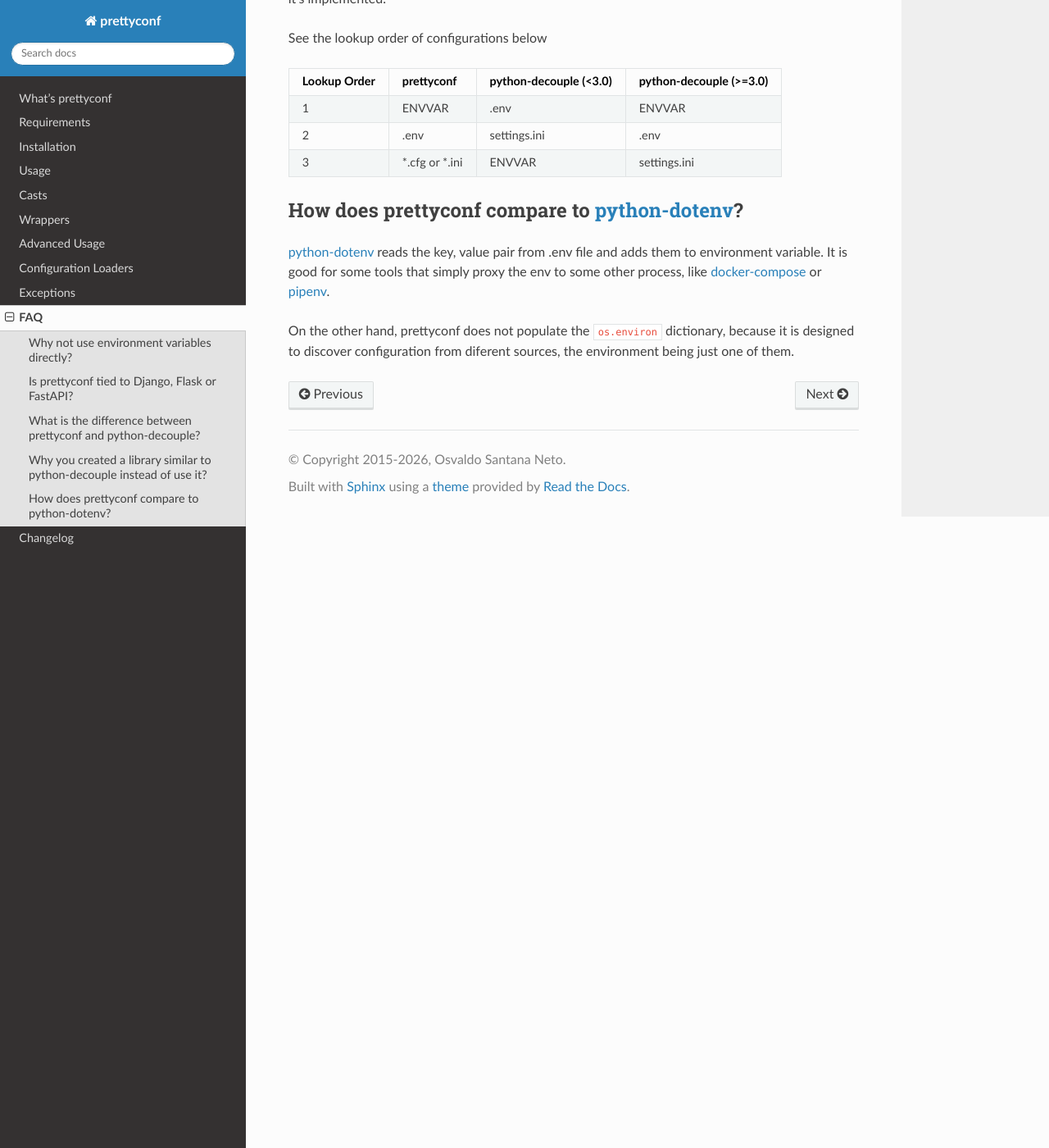
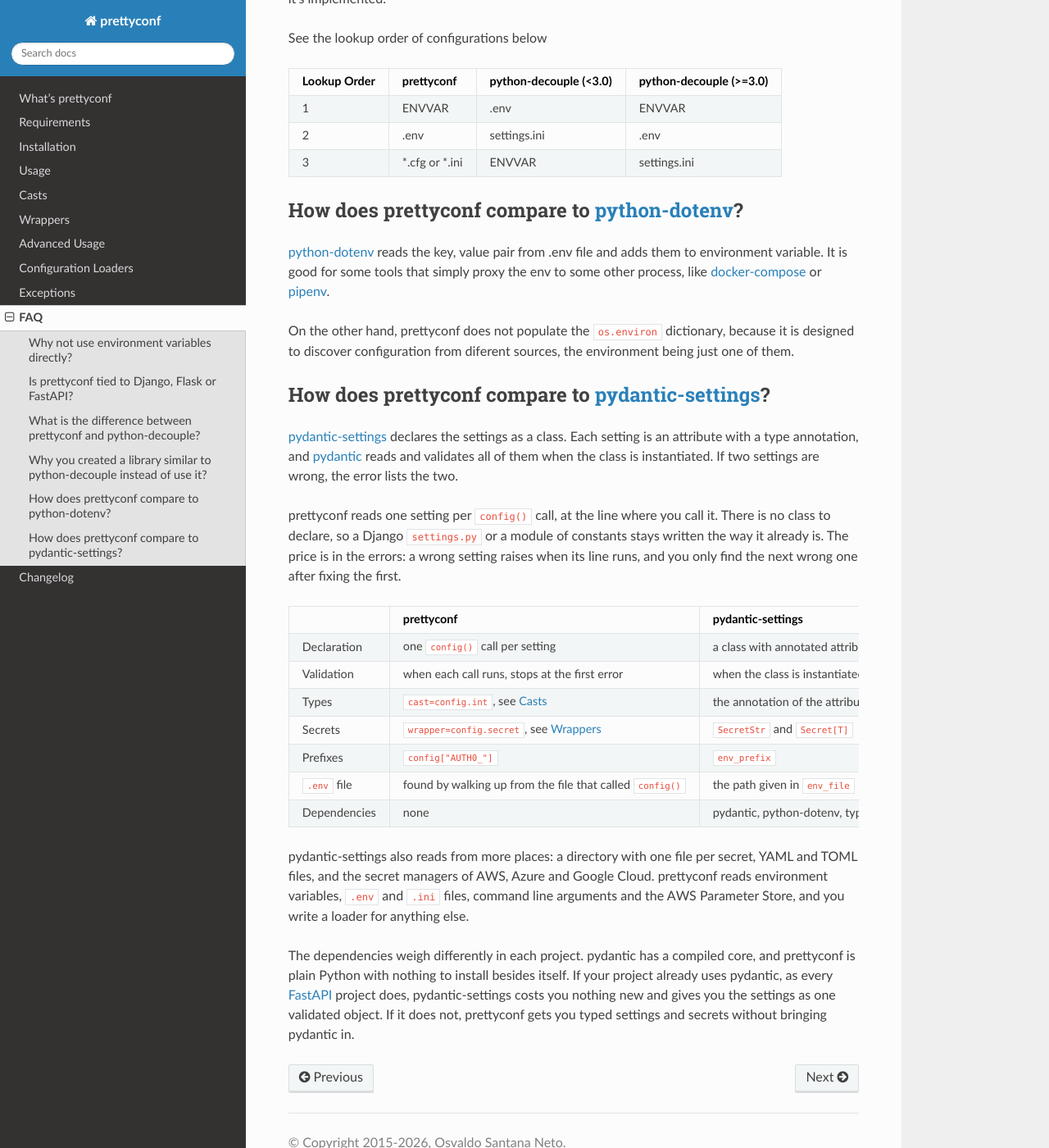
Before and after one commit to osantana/prettyconf, a Sphinx documentation site: the page built from docs/source/faq.rst, in a window 1280 px wide and 1400 px high, scrolled down 1234 px. Shown: the whole window at 82% size. Built offline with Sphinx 7.4.7 and the Read the Docs theme 3.1.0, drawn with Linux system fonts in a browser that asks for light colours.

Commit message:
Compare prettyconf to pydantic-settings in the FAQ
The FAQ compared prettyconf to python-decouple and python-dotenv and
left out pydantic-settings, which is what motivated the secret wrapper
and the typed casts of this release. The entry says where each one is
the better choice: pydantic-settings
validates every setting at once and reads from more sources, prettyconf
has no dependencies and needs no settings class.

Co-Authored-By: Claude Fable 5.2 <noreply@anthropic.com>

```diff
--- a/docs/source/faq.rst
+++ b/docs/source/faq.rst
@@ -91,3 +91,59 @@ environment being just one of them.
 .. _`python-dotenv`: https://github.com/theskumar/python-dotenv
 .. _`pipenv`: https://pipenv.pypa.io/en/latest/shell.html#automatic-loading-of-env
 .. _`docker-compose`: https://docs.docker.com/compose/how-tos/environment-variables/
+
+
+How does prettyconf compare to pydantic-settings_?
+~~~~~~~~~~~~~~~~~~~~~~~~~~~~~~~~~~~~~~~~~~~~~~~~~~
+
+pydantic-settings_ declares the settings as a class. Each setting is an
+attribute with a type annotation, and pydantic_ reads and validates all of them
+when the class is instantiated. If two settings are wrong, the error lists the
+two.
+
+prettyconf reads one setting per ``config()`` call, at the line where you call
+it. There is no class to declare, so a Django ``settings.py`` or a module of
+constants stays written the way it already is. The price is in the errors: a
+wrong setting raises when its line runs, and you only find the next wrong one
+after fixing the first.
+
++----------------+----------------------------------+-------------------------------------+
+|                | prettyconf                       | pydantic-settings                   |
++================+==================================+=====================================+
+| Declaration    | one ``config()`` call per        | a class with annotated attributes   |
+|                | setting                          |                                     |
++----------------+----------------------------------+-------------------------------------+
+| Validation     | when each call runs, stops at    | when the class is instantiated,     |
+|                | the first error                  | reports every error                 |
++----------------+----------------------------------+-------------------------------------+
+| Types          | ``cast=config.int``, see         | the annotation of the attribute     |
+|                | :doc:`casts`                     |                                     |
++----------------+----------------------------------+-------------------------------------+
+| Secrets        | ``wrapper=config.secret``, see   | ``SecretStr`` and ``Secret[T]``     |
+|                | :doc:`wrappers`                  |                                     |
++----------------+----------------------------------+-------------------------------------+
+| Prefixes       | ``config["AUTH0_"]``             | ``env_prefix``                      |
++----------------+----------------------------------+-------------------------------------+
+| ``.env`` file  | found by walking up from the     | the path given in ``env_file``      |
+|                | file that called ``config()``    |                                     |
++----------------+----------------------------------+-------------------------------------+
+| Dependencies   | none                             | pydantic, python-dotenv,            |
+|                |                                  | typing-extensions and               |
+|                |                                  | typing-inspection                   |
++----------------+----------------------------------+-------------------------------------+
+
+pydantic-settings also reads from more places: a directory with one file per
+secret, YAML and TOML files, and the secret managers of AWS, Azure and Google
+Cloud. prettyconf reads environment variables, ``.env`` and ``.ini`` files,
+command line arguments and the AWS Parameter Store, and you write a loader for
+anything else.
+
+The dependencies weigh differently in each project. pydantic has a compiled
+core, and prettyconf is plain Python with nothing to install besides itself. If
+your project already uses pydantic, as every FastAPI_ project does,
+pydantic-settings costs you nothing new and gives you the settings as one
+validated object. If it does not, prettyconf gets you typed settings and
+secrets without bringing pydantic in.
+
+.. _`pydantic-settings`: https://docs.pydantic.dev/latest/concepts/pydantic_settings/
+.. _`pydantic`: https://docs.pydantic.dev/
```
Also changed, not shown: CHANGES.txt (+7 -0 lines).
